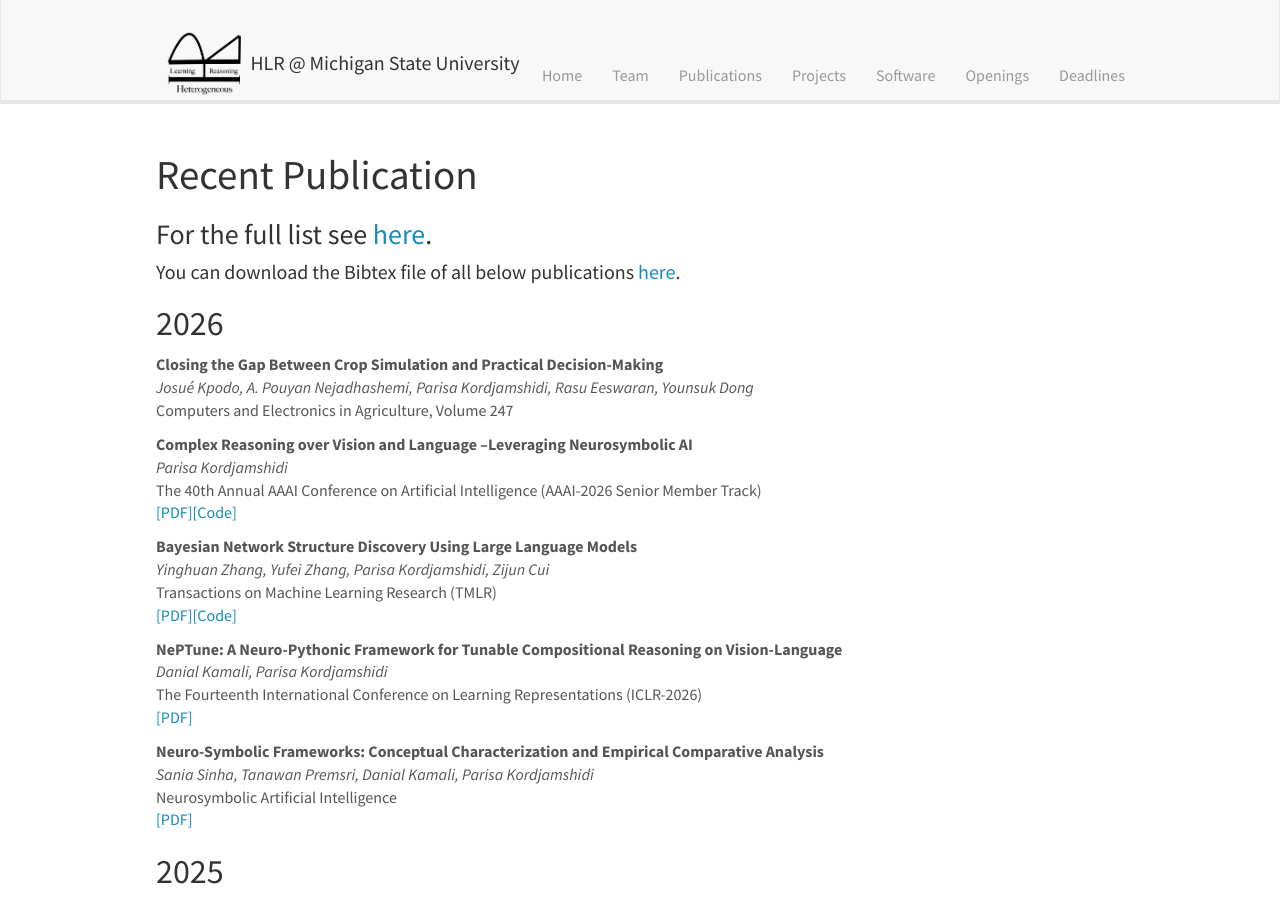
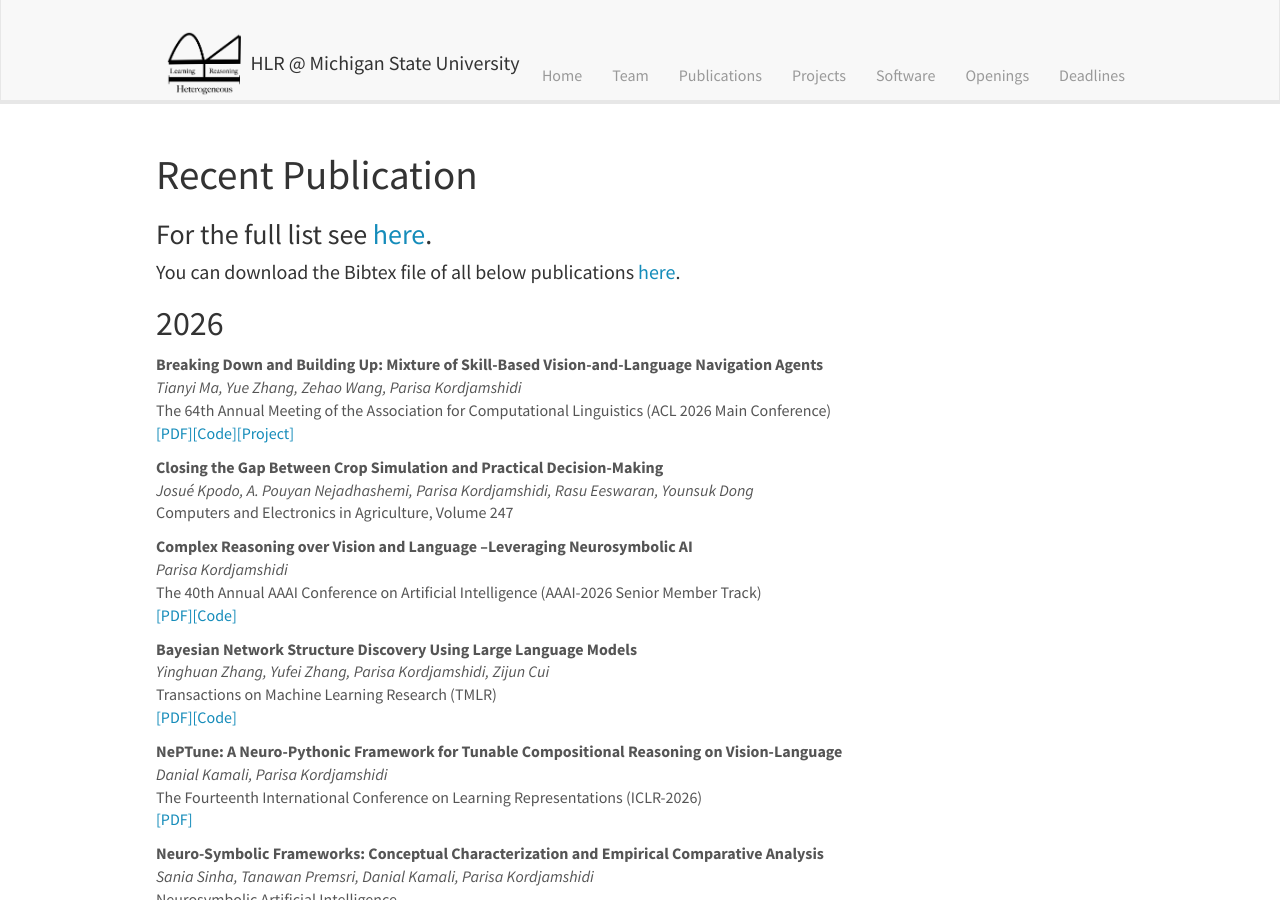
Before and after one commit to HLR/HLR.github.io, a Jekyll site: the page built from _pages/publications.md, in a window 1280 px wide and 900 px high. Built offline with Jekyll 4.4.1, drawn with Linux system fonts in a browser that asks for light colours; nearby versions of some CDN libraries.

Commit message:
Add: pub of Tianyi's ACL

```diff
--- a/_data/publist.yml
+++ b/_data/publist.yml
@@ -10,6 +10,18 @@
 #       display: PDF
 #     - url:
 #       display: Code
+
+- title: "Breaking Down and Building Up: Mixture of Skill-Based Vision-and-Language Navigation Agents"
+  authors: Tianyi Ma, Yue Zhang, Zehao Wang, Parisa Kordjamshidi
+  venue: The 64th Annual Meeting of the Association for Computational Linguistics (ACL 2026 Main Conference)
+  year: 2026
+  links:
+    - url: https://arxiv.org/pdf/2508.07642.pdf
+      display: PDF
+    - url: https://github.com/HLR/SkillNav
+      display: Code
+    - url: https://hlr.github.io/SkillNav/
+      display: Project
 
 - title: "Closing the Gap Between Crop Simulation and Practical Decision-Making"
   authors: Josué Kpodo, A. Pouyan Nejadhashemi, Parisa Kordjamshidi, Rasu Eeswaran, Younsuk Dong
@@ -100,18 +112,6 @@
       display: PDF
     - url: https://github.com/HLR/nesy-examples
       display: Code
-
-# - title: "Breaking Down and Building Up: Mixture of Skill-Based Vision-and-Language Navigation Agents"
-#   authors: Tianyi Ma, Yue Zhang, Zehao Wang, Parisa Kordjamshidi
-#   venue: arXiv
-#   year: 2025
-#   links:
-#     - url: https://arxiv.org/pdf/2508.07642.pdf
-#       display: PDF
-#     - url: https://github.com/HLR/SkillNav
-#       display: Code
-#     - url: https://hlr.github.io/SkillNav/
-#       display: Project
 
 - title: "FoREST: Frame of Reference Evaluation in Spatial Reasoning Tasks"
   authors: Tanawan Premsri, Parisa Kordjamshidi
```
